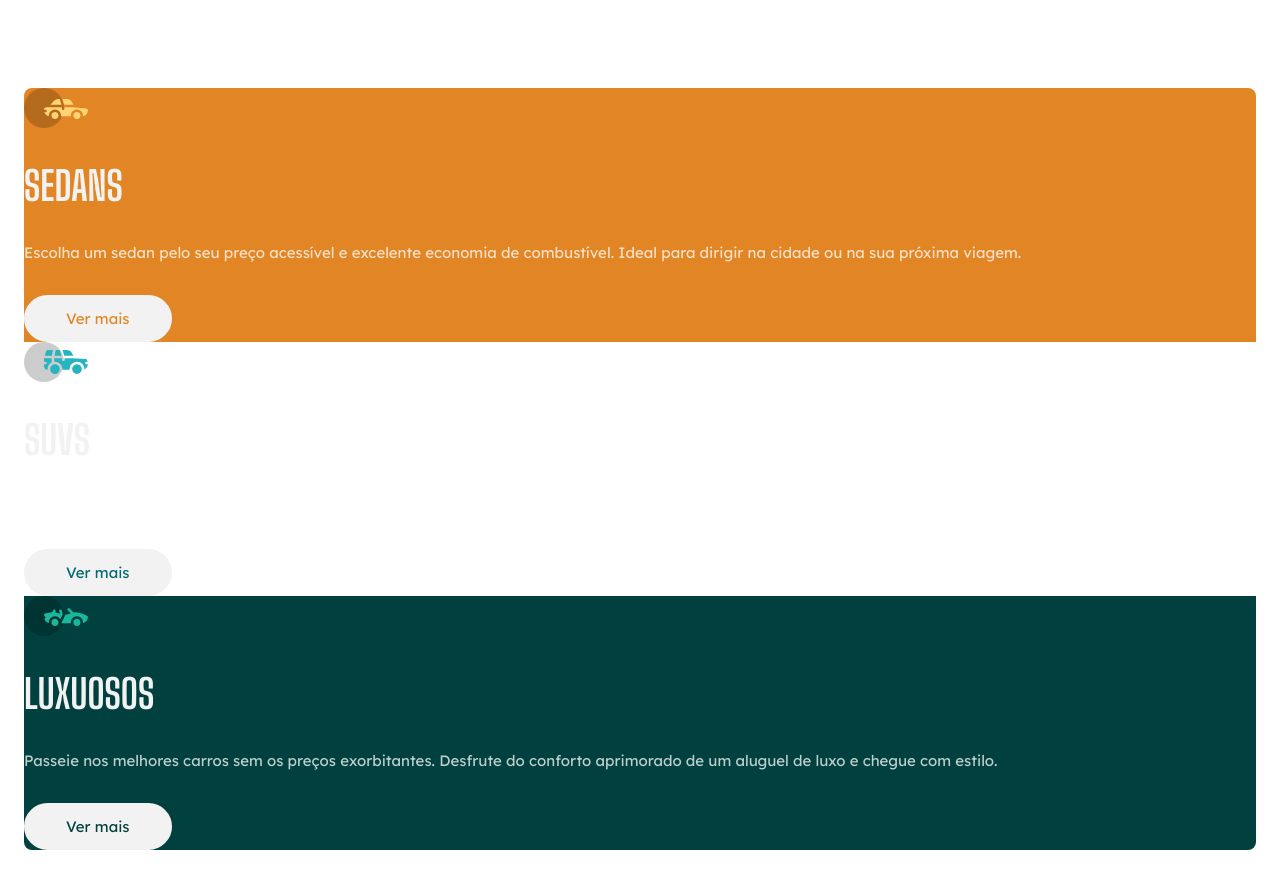
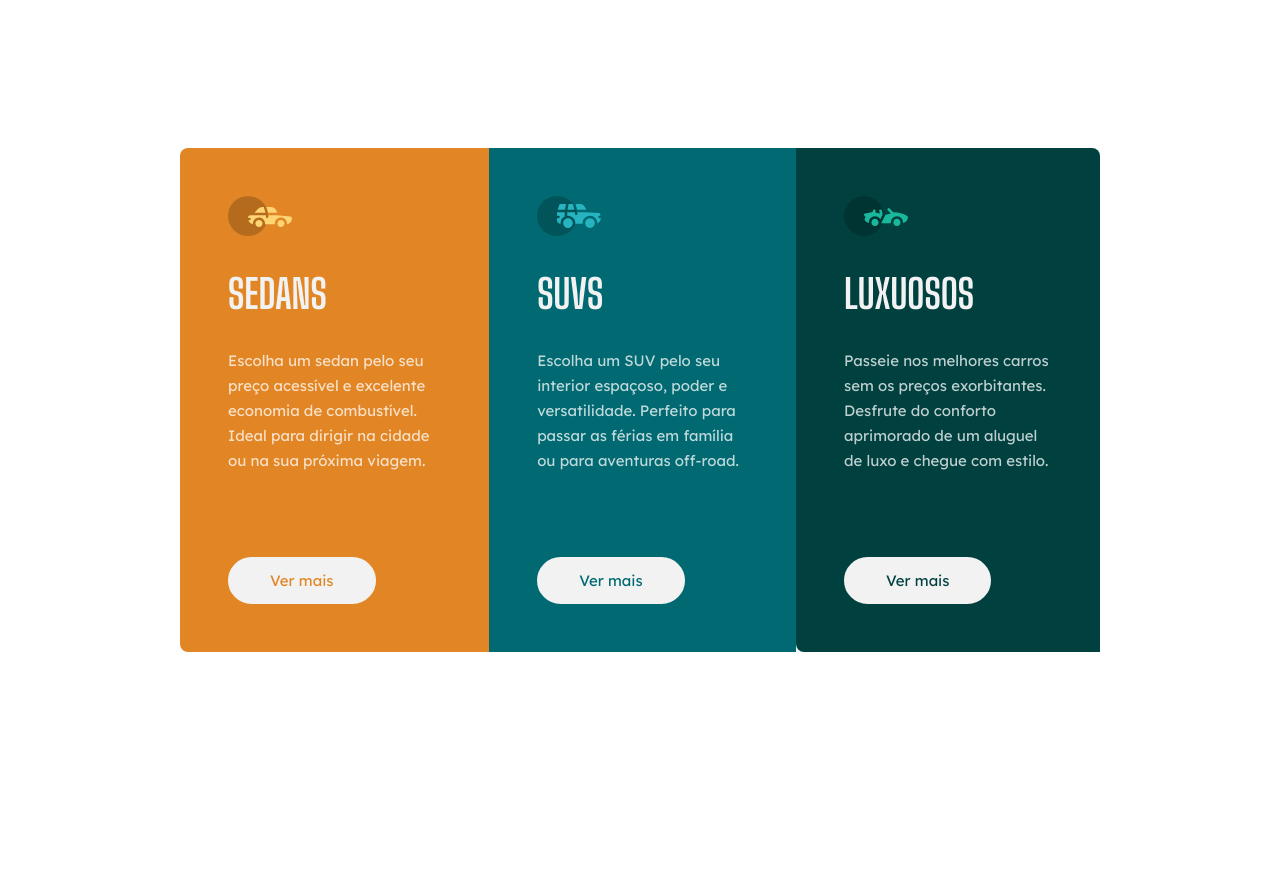
Before and after one commit to uyrn3/carros, a plain HTML site: page index.html in a window 1280 px wide. After the commit the page ends 800 px from the top, so only its background shows below. Drawn offline with Linux system fonts and the light colour scheme.

Commit message:
responsividade completa

```diff
--- a/style.css
+++ b/style.css
@@ -27,7 +27,6 @@ p {
     margin-bottom: 1.875rem;
     line-height: 1.5625rem;
 }
-
 a {
     font-family: 'Lexend Deca', sans-serif;
     display: block;
@@ -39,28 +38,23 @@ a {
     border-radius: 1.5625rem;
     background: var(--gray);
 }
-
 section {
-	@@ -42,6 +51,7 @@ section
+    padding: 3rem;
 }
-
 .sedans {
     background: var(--orange);
     border-radius: 8px 8px 0 0;
 }
-
 .suvs {
-	@@ -50,4 +60,17 @@ section
+    background: var(--cyan)
 }
 .luxos {
     background: var(--dark-cyan);
     border-radius: 0 0 8px 8px;
 }
-
 .sedans a {
     color: var(--orange);
 }
-
 .suvs a {
     color: var(--cyan);
 }
@@ -68,3 +62,34 @@ section {
 .luxos a {
     color: var(--dark-cyan);
 }
+
+@media(min-width: 920px) {
+    body {
+        height: 100vh;
+        display: flex;
+        justify-content: center;
+        align-items: center;
+    }
+
+    main {
+        display: flex;
+        max-width: 57.5rem;
+    }
+
+    p {
+        margin-bottom: 5.25rem;
+    }
+
+    a:hover {
+        background: transparent;
+        color: var(--gray);
+    }
+
+    .sedans {
+        border-radius: 8px 0 0 8px;
+    }
+
+    .luxos {
+        border-radius: 0 8px 0 8px;
+    }
+}
```
